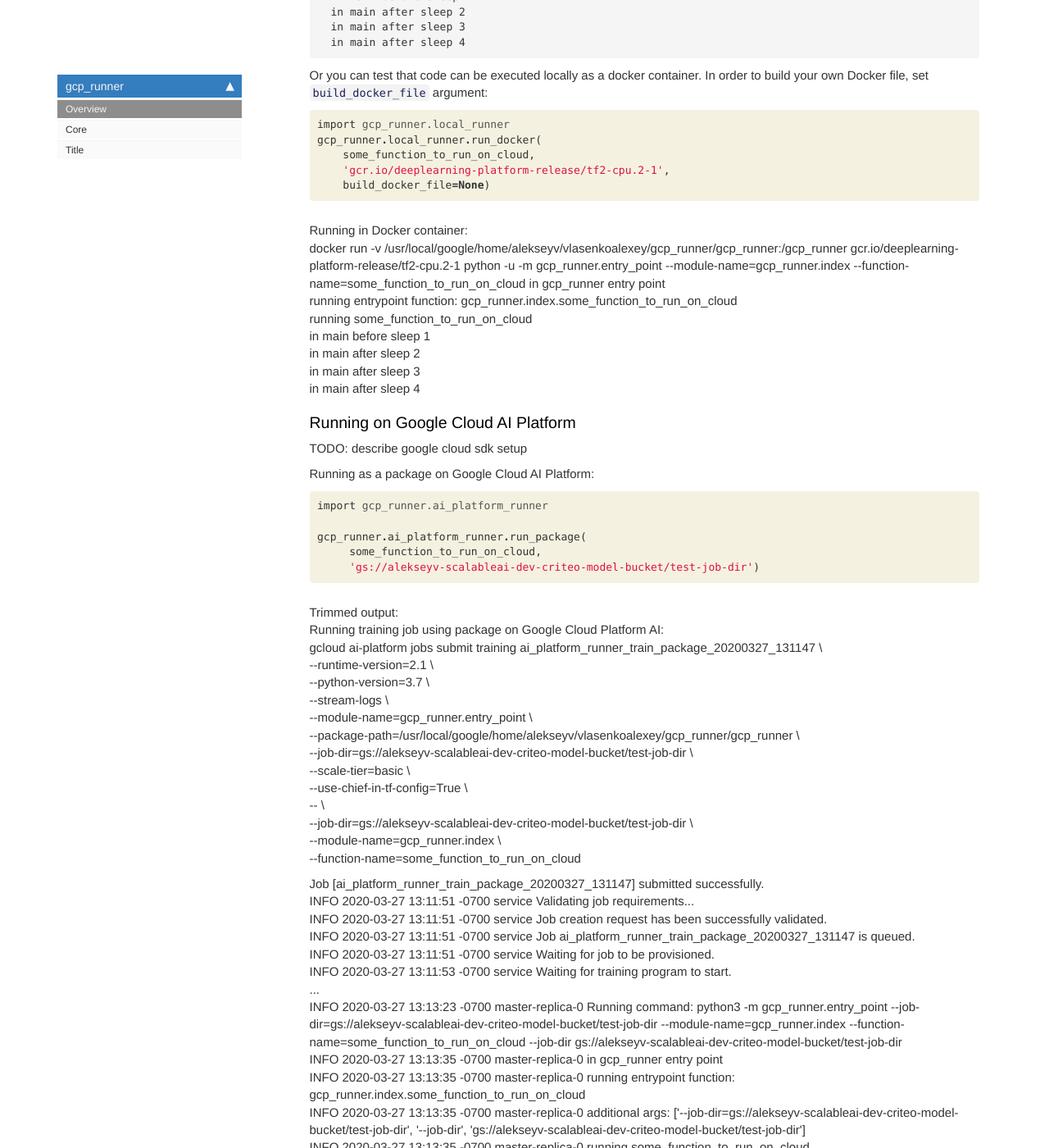
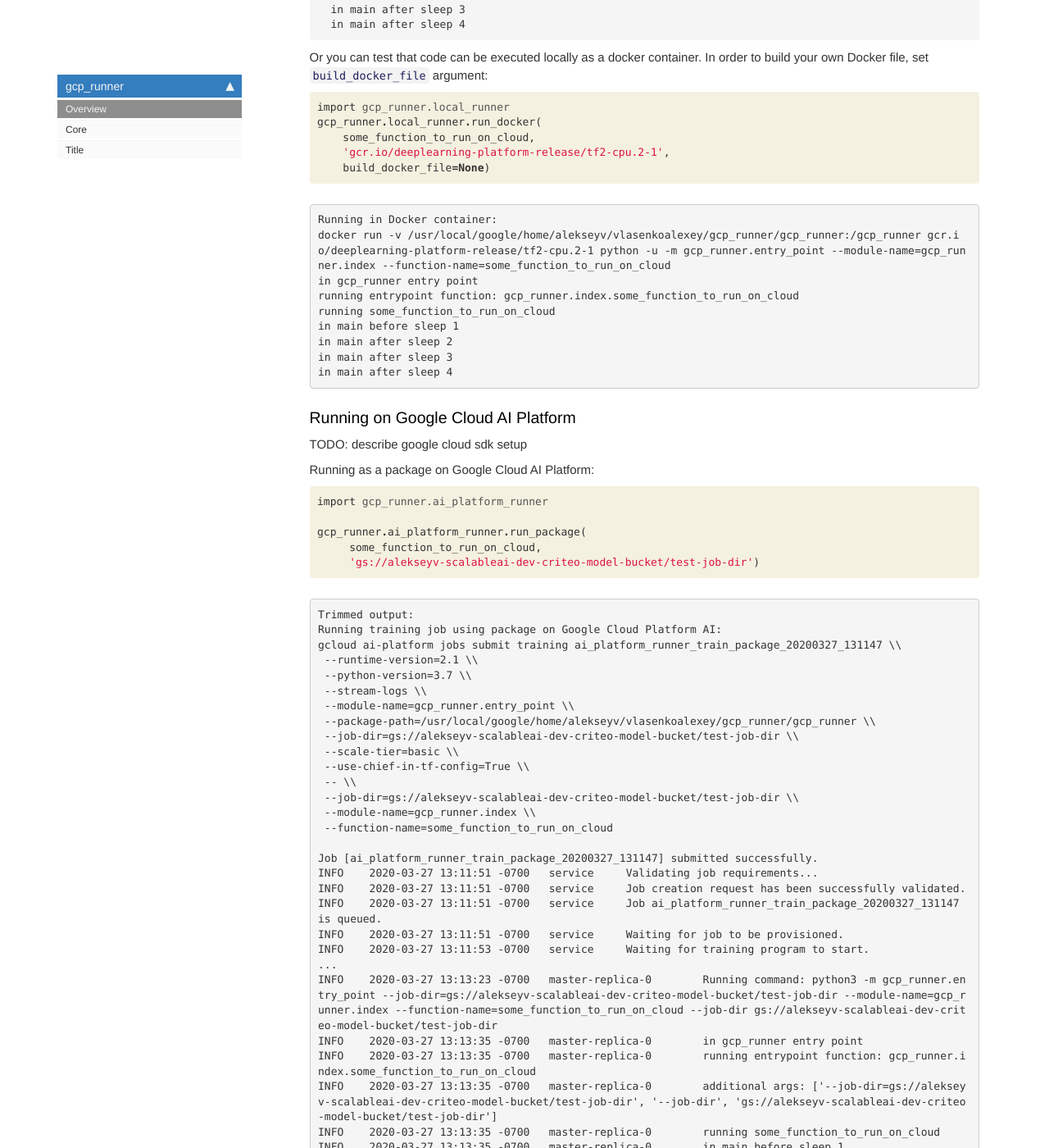
Before and after one commit to vlasenkoalexey/gcp_runner, a Jekyll site: the page built from docs/index.html, in a window 1280 px wide and 1400 px high, scrolled down 1387 px. Shown: the whole window at 82% size. Built offline with Jekyll 4.4.1, drawn with Linux system fonts in a browser that asks for light colours; nearby versions of some CDN libraries; comment, search, counter and statistics services are not loaded; some of the changed text lies outside the part shown.

```diff
--- a/docs/index.html
+++ b/docs/index.html
@@ -26,20 +26,14 @@ description: "Allows running any Jupyter notebook function on Google Cloud Platf
 </div>
 <div class="cell border-box-sizing text_cell rendered"><div class="inner_cell">
 <div class="text_cell_render border-box-sizing rendered_html">
-<p>This file will become your README and also the index of your documentation.</p>
-
-</div>
-</div>
-</div>
-<div class="cell border-box-sizing text_cell rendered"><div class="inner_cell">
-<div class="text_cell_render border-box-sizing rendered_html">
 <h2 id="Install">Install<a class="anchor-link" href="#Install"> </a></h2>
 </div>
 </div>
 </div>
 <div class="cell border-box-sizing text_cell rendered"><div class="inner_cell">
 <div class="text_cell_render border-box-sizing rendered_html">
-<p><code>pip install gcp_runner</code></p>
+<p>TODO: upload to pypi
+<code>pip install gcp_runner</code></p>
 
 </div>
 </div>
@@ -208,16 +202,17 @@ In order to build your own Docker file, set <code>build_docker_file</code> argum
 </div>
 <div class="cell border-box-sizing text_cell rendered"><div class="inner_cell">
 <div class="text_cell_render border-box-sizing rendered_html">
-<p>Running in Docker container:<br>
+<pre>
+Running in Docker container:
 docker run -v /usr/local/google/home/alekseyv/vlasenkoalexey/gcp_runner/gcp_runner:/gcp_runner gcr.io/deeplearning-platform-release/tf2-cpu.2-1 python -u -m gcp_runner.entry_point --module-name=gcp_runner.index --function-name=some_function_to_run_on_cloud
-in gcp_runner entry point<br>
-running entrypoint function: gcp_runner.index.some_function_to_run_on_cloud<br>
-running some_function_to_run_on_cloud<br>
-in main before sleep 1<br>
-in main after sleep 2<br>
-in main after sleep 3<br>
-in main after sleep 4</p>
-
+in gcp_runner entry point
+running entrypoint function: gcp_runner.index.some_function_to_run_on_cloud
+running some_function_to_run_on_cloud
+in main before sleep 1
+in main after sleep 2
+in main after sleep 3
+in main after sleep 4
+</pre>
 </div>
 </div>
 </div>
@@ -248,42 +243,44 @@ in main after sleep 4</p>
 </div>
 <div class="cell border-box-sizing text_cell rendered"><div class="inner_cell">
 <div class="text_cell_render border-box-sizing rendered_html">
-<p>Trimmed output:<br>
-Running training job using package on Google Cloud Platform AI:<br>
-gcloud ai-platform jobs submit training ai_platform_runner_train_package_20200327_131147 \<br>
- --runtime-version=2.1 \<br>
- --python-version=3.7 \<br>
- --stream-logs \<br>
- --module-name=gcp_runner.entry_point \<br>
- --package-path=/usr/local/google/home/alekseyv/vlasenkoalexey/gcp_runner/gcp_runner \<br>
- --job-dir=gs://alekseyv-scalableai-dev-criteo-model-bucket/test-job-dir \<br>
- --scale-tier=basic \<br>
- --use-chief-in-tf-config=True \<br>
- -- \<br>
- --job-dir=gs://alekseyv-scalableai-dev-criteo-model-bucket/test-job-dir \<br>
- --module-name=gcp_runner.index \<br>
- --function-name=some_function_to_run_on_cloud</p>
-<p>Job [ai_platform_runner_train_package_20200327_131147] submitted successfully.<br>
-INFO    2020-03-27 13:11:51 -0700   service     Validating job requirements...<br>
-INFO    2020-03-27 13:11:51 -0700   service     Job creation request has been successfully validated.<br>
-INFO    2020-03-27 13:11:51 -0700   service     Job ai_platform_runner_train_package_20200327_131147 is queued.<br>
-INFO    2020-03-27 13:11:51 -0700   service     Waiting for job to be provisioned.<br>
-INFO    2020-03-27 13:11:53 -0700   service     Waiting for training program to start.<br>
-...<br>
-INFO    2020-03-27 13:13:23 -0700   master-replica-0        Running command: python3 -m gcp_runner.entry_point --job-dir=gs://alekseyv-scalableai-dev-criteo-model-bucket/test-job-dir --module-name=gcp_runner.index --function-name=some_function_to_run_on_cloud --job-dir gs://alekseyv-scalableai-dev-criteo-model-bucket/test-job-dir<br>
-INFO    2020-03-27 13:13:35 -0700   master-replica-0        in gcp_runner entry point<br>
-INFO    2020-03-27 13:13:35 -0700   master-replica-0        running entrypoint function: gcp_runner.index.some_function_to_run_on_cloud<br>
-INFO    2020-03-27 13:13:35 -0700   master-replica-0        additional args: ['--job-dir=gs://alekseyv-scalableai-dev-criteo-model-bucket/test-job-dir', '--job-dir', 'gs://alekseyv-scalableai-dev-criteo-model-bucket/test-job-dir']<br>
-INFO    2020-03-27 13:13:35 -0700   master-replica-0        running some_function_to_run_on_cloud<br>
-INFO    2020-03-27 13:13:35 -0700   master-replica-0        in main before sleep 1<br>
-INFO    2020-03-27 13:13:35 -0700   master-replica-0        in main after sleep 2<br>
-INFO    2020-03-27 13:13:35 -0700   master-replica-0        in main after sleep 3<br>
-INFO    2020-03-27 13:13:35 -0700   master-replica-0        in main after sleep 4<br>
-INFO    2020-03-27 13:13:35 -0700   master-replica-0        Module completed; cleaning up.<br>
-INFO    2020-03-27 13:13:35 -0700   master-replica-0        Clean up finished.<br>
-INFO    2020-03-27 13:13:35 -0700   master-replica-0        Task completed successfully.<br>
-state: SUCCEEDED</p>
+<pre>
+Trimmed output:
+Running training job using package on Google Cloud Platform AI:
+gcloud ai-platform jobs submit training ai_platform_runner_train_package_20200327_131147 \\
+ --runtime-version=2.1 \\
+ --python-version=3.7 \\
+ --stream-logs \\
+ --module-name=gcp_runner.entry_point \\
+ --package-path=/usr/local/google/home/alekseyv/vlasenkoalexey/gcp_runner/gcp_runner \\
+ --job-dir=gs://alekseyv-scalableai-dev-criteo-model-bucket/test-job-dir \\
+ --scale-tier=basic \\
+ --use-chief-in-tf-config=True \\
+ -- \\
+ --job-dir=gs://alekseyv-scalableai-dev-criteo-model-bucket/test-job-dir \\
+ --module-name=gcp_runner.index \\
+ --function-name=some_function_to_run_on_cloud
 
+Job [ai_platform_runner_train_package_20200327_131147] submitted successfully.
+INFO    2020-03-27 13:11:51 -0700   service     Validating job requirements...
+INFO    2020-03-27 13:11:51 -0700   service     Job creation request has been successfully validated.
+INFO    2020-03-27 13:11:51 -0700   service     Job ai_platform_runner_train_package_20200327_131147 is queued.
+INFO    2020-03-27 13:11:51 -0700   service     Waiting for job to be provisioned.
+INFO    2020-03-27 13:11:53 -0700   service     Waiting for training program to start.
+...
+INFO    2020-03-27 13:13:23 -0700   master-replica-0        Running command: python3 -m gcp_runner.entry_point --job-dir=gs://alekseyv-scalableai-dev-criteo-model-bucket/test-job-dir --module-name=gcp_runner.index --function-name=some_function_to_run_on_cloud --job-dir gs://alekseyv-scalableai-dev-criteo-model-bucket/test-job-dir
+INFO    2020-03-27 13:13:35 -0700   master-replica-0        in gcp_runner entry point
+INFO    2020-03-27 13:13:35 -0700   master-replica-0        running entrypoint function: gcp_runner.index.some_function_to_run_on_cloud
+INFO    2020-03-27 13:13:35 -0700   master-replica-0        additional args: ['--job-dir=gs://alekseyv-scalableai-dev-criteo-model-bucket/test-job-dir', '--job-dir', 'gs://alekseyv-scalableai-dev-criteo-model-bucket/test-job-dir']
+INFO    2020-03-27 13:13:35 -0700   master-replica-0        running some_function_to_run_on_cloud
+INFO    2020-03-27 13:13:35 -0700   master-replica-0        in main before sleep 1
+INFO    2020-03-27 13:13:35 -0700   master-replica-0        in main after sleep 2
+INFO    2020-03-27 13:13:35 -0700   master-replica-0        in main after sleep 3
+INFO    2020-03-27 13:13:35 -0700   master-replica-0        in main after sleep 4
+INFO    2020-03-27 13:13:35 -0700   master-replica-0        Module completed; cleaning up.
+INFO    2020-03-27 13:13:35 -0700   master-replica-0        Clean up finished.
+INFO    2020-03-27 13:13:35 -0700   master-replica-0        Task completed successfully.
+state: SUCCEEDED
+</pre>
 </div>
 </div>
 </div>
@@ -315,13 +312,14 @@ state: SUCCEEDED</p>
 </div>
 <div class="cell border-box-sizing text_cell rendered"><div class="inner_cell">
 <div class="text_cell_render border-box-sizing rendered_html">
-<p>Trimmed output:<br>
-INFO    2020-03-27 13:01:57 -0700   master-replica-0        running some_function_to_run_on_cloud<br>
-INFO    2020-03-27 13:01:57 -0700   master-replica-0        in main before sleep 1<br>
-INFO    2020-03-27 13:01:59 -0700   master-replica-0        in main after sleep 2<br>
-INFO    2020-03-27 13:02:04 -0700   master-replica-0        in main after sleep 3<br>
-INFO    2020-03-27 13:02:09 -0700   master-replica-0        in main after sleep 4</p>
-
+<pre>
+Trimmed output:
+INFO    2020-03-27 13:01:57 -0700   master-replica-0        running some_function_to_run_on_cloud
+INFO    2020-03-27 13:01:57 -0700   master-replica-0        in main before sleep 1
+INFO    2020-03-27 13:01:59 -0700   master-replica-0        in main after sleep 2
+INFO    2020-03-27 13:02:04 -0700   master-replica-0        in main after sleep 3
+INFO    2020-03-27 13:02:09 -0700   master-replica-0        in main after sleep 4
+</pre>
 </div>
 </div>
 </div>
@@ -364,11 +362,19 @@ TODO: example how to run distributed hyper parameter tuner</p>
 </div>
 </div>
 
-</div>Trimmed output:
-kubernetes-runner-train-docker-chief-0		running some_function_to_run_on_cloud
-kubernetes-runner-train-docker-chief-0		in main before sleep 1
-kubernetes-runner-train-docker-chief-0		in main after sleep 2
-kubernetes-runner-train-docker-chief-0		in main after sleep 3
-kubernetes-runner-train-docker-chief-0		in main after sleep 4
+</div>
+<div class="cell border-box-sizing text_cell rendered"><div class="inner_cell">
+<div class="text_cell_render border-box-sizing rendered_html">
+<pre>
+Trimmed output:
+kubernetes-runner-train-docker-chief-0      running some_function_to_run_on_cloud
+kubernetes-runner-train-docker-chief-0      in main before sleep 1
+kubernetes-runner-train-docker-chief-0      in main after sleep 2
+kubernetes-runner-train-docker-chief-0      in main after sleep 3
+kubernetes-runner-train-docker-chief-0      in main after sleep 4
+</pre>
+</div>
+</div>
+</div>
     {% endraw %}
 </div>
```
Also changed, not shown: README.md, 1 other file.
